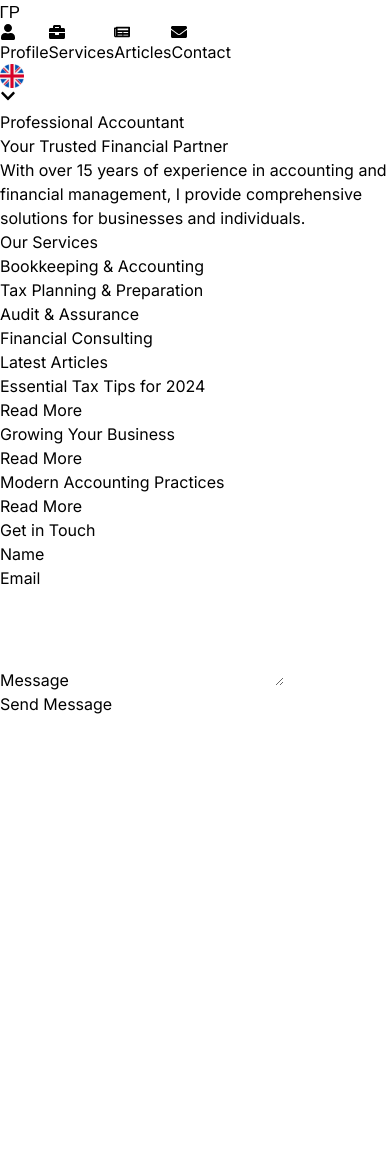
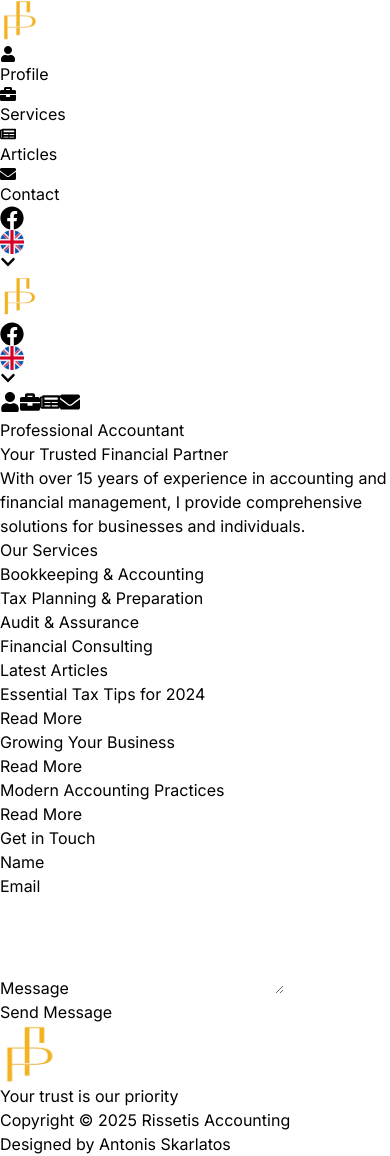
Before and after one commit to skarla21/rissetis-accountant, a Next.js app: page /en in a window 390 px wide. Before the commit the page ends 844 px from the top, so only its background shows below. Built offline with nearby package versions, Linux system fonts and the light colour scheme.

Commit message:
Add footer section with quotes in Greek and English, and integrate Footer component into the main layout. Update Navbar for improved mobile responsiveness and social media links.

```diff
--- a/messages/el.json
+++ b/messages/el.json
@@ -4,6 +4,9 @@
     "services": "Υπηρεσίες",
     "articles": "Άρθρα",
     "contact": "Επικοινωνία"
+  },
+  "footer": {
+    "quote": "Η αξιοπιστία σας είναι η βασική μας αξία"
   },
   "profile": {
     "title": "Επαγγελματίας Λογιστής",
--- a/messages/en.json
+++ b/messages/en.json
@@ -4,6 +4,9 @@
     "services": "Services",
     "articles": "Articles",
     "contact": "Contact"
+  },
+  "footer": {
+    "quote": "Your trust is our priority"
   },
   "profile": {
     "title": "Professional Accountant",
--- a/src/app/[locale]/page.tsx
+++ b/src/app/[locale]/page.tsx
@@ -4,6 +4,7 @@ import { useTranslations } from "next-intl";
 import { motion, useScroll, useSpring } from "framer-motion";
 import { useRef } from "react";
 import Navbar from "@/components/Navbar";
+import Footer from "@/components/Footer";
 
 export default function Home() {
   const t = useTranslations();
@@ -37,7 +38,7 @@ export default function Home() {
       <Navbar scrollToSection={scrollToSection} />
 
       {/* Main content */}
-      <main className="min-h-screen">
+      <main>
         {/* Profile Section */}
         <section
           id="profile"
@@ -177,6 +178,9 @@ export default function Home() {
             </motion.div>
           </div>
         </section>
+
+        {/* Footer */}
+        <Footer />
       </main>
     </div>
   );
--- /dev/null
+++ b/src/components/Footer.tsx
@@ -0,0 +1,45 @@
+import { useTranslations } from "next-intl";
+import Image from "next/image";
+import Link from "next/link";
+
+export default function Footer() {
+  const t = useTranslations("footer");
+
+  return (
+    <footer className="hidden md:block bg-gray-50 shadow-[0_4px_6px_-1px_rgba(0,0,0,0.1)] py-8 mt-16">
+      <div className="container mx-auto px-4">
+        <div className="flex flex-col items-center space-y-6">
+          {/* Logo */}
+          <Image
+            src="/assets/imgs/rissetis_logo.png"
+            alt="Rissetis Logo"
+            width={60}
+            height={60}
+            className="object-contain"
+          />
+
+          {/* Quote */}
+          <p className="text-gray-600 text-center italic max-w-2xl">
+            {t("quote")}
+          </p>
+
+          {/* Copyright and Credits */}
+          <div className="text-center text-gray-500 text-sm">
+            <p>Copyright © 2025 Rissetis Accounting</p>
+            <p>
+              Designed by{" "}
+              <Link
+                href="https://github.com/skarla21"
+                target="_blank"
+                rel="noopener noreferrer"
+                className="text-blue-600 hover:text-blue-800 transition-colors"
+              >
+                Antonis Skarlatos
+              </Link>
+            </p>
+          </div>
+        </div>
+      </div>
+    </footer>
+  );
+}
--- a/src/components/Navbar.tsx
+++ b/src/components/Navbar.tsx
@@ -1,10 +1,17 @@
 "use client";
 
 import { useTranslations } from "next-intl";
-import { FaUser, FaBriefcase, FaNewspaper, FaEnvelope } from "react-icons/fa";
+import {
+  FaUser,
+  FaBriefcase,
+  FaNewspaper,
+  FaEnvelope,
+  FaFacebook,
+} from "react-icons/fa";
 import LocaleSwitcher from "./LocaleSwitcher";
 import { motion } from "framer-motion";
 import { useState, useEffect } from "react";
+import Image from "next/image";
 
 interface NavbarProps {
   scrollToSection: (sectionId: string) => void;
@@ -40,71 +47,208 @@ export default function Navbar({ scrollToSection }: NavbarProps) {
   }, []);
 
   return (
-    <nav className="fixed top-0 left-0 right-0 bg-white shadow-md z-40">
+    <>
+      {/* Main Navbar - Hidden on mobile */}
+      <nav className="fixed top-0 left-0 right-0 bg-white shadow-md z-40 hidden md:block">
         <div className="container mx-auto px-4 py-4">
           <div className="flex justify-between items-center">
             {/* Logo */}
             <motion.button
               onClick={() => scrollToSection("profile")}
-            className="text-2xl font-bold text-blue-500 hover:text-blue-600"
+              className="flex items-center"
               whileHover={{ scale: 1.05 }}
               whileTap={{ scale: 0.95 }}
             >
-            ΓΡ
+              <Image
+                src="/assets/imgs/rissetis_logo.png"
+                alt="Rissetis Logo"
+                width={40}
+                height={40}
+                className="object-contain"
+              />
             </motion.button>
 
             {/* Navigation Links */}
             <div className="flex justify-center space-x-8">
+              <div className="relative group">
                 <button
                   onClick={() => scrollToSection("profile")}
                   className={`flex items-center space-x-2 ${
                     activeSection === "profile"
-                  ? "text-blue-600"
-                  : "text-gray-600 hover:text-blue-500"
+                      ? "text-blue-500"
+                      : "text-gray-600 group-hover:text-blue-600"
                   }`}
                 >
                   <FaUser />
                   <span>{t("navigation.profile")}</span>
                 </button>
+                <span
+                  className={`absolute -bottom-1 left-0 h-0.5 transition-all ${
+                    activeSection === "profile"
+                      ? "w-full bg-blue-500"
+                      : "w-0 bg-blue-600 group-hover:w-full"
+                  }`}
+                ></span>
+              </div>
+              <div className="relative group">
                 <button
                   onClick={() => scrollToSection("services")}
                   className={`flex items-center space-x-2 ${
                     activeSection === "services"
-                  ? "text-blue-600"
-                  : "text-gray-600 hover:text-blue-500"
+                      ? "text-blue-500"
+                      : "text-gray-600 group-hover:text-blue-600"
                   }`}
                 >
                   <FaBriefcase />
                   <span>{t("navigation.services")}</span>
                 </button>
+                <span
+                  className={`absolute -bottom-1 left-0 h-0.5 transition-all ${
+                    activeSection === "services"
+                      ? "w-full bg-blue-500"
+                      : "w-0 bg-blue-600 group-hover:w-full"
+                  }`}
+                ></span>
+              </div>
+              <div className="relative group">
                 <button
                   onClick={() => scrollToSection("articles")}
                   className={`flex items-center space-x-2 ${
                     activeSection === "articles"
-                  ? "text-blue-600"
-                  : "text-gray-600 hover:text-blue-500"
+                      ? "text-blue-500"
+                      : "text-gray-600 group-hover:text-blue-600"
                   }`}
                 >
                   <FaNewspaper />
                   <span>{t("navigation.articles")}</span>
                 </button>
+                <span
+                  className={`absolute -bottom-1 left-0 h-0.5 transition-all ${
+                    activeSection === "articles"
+                      ? "w-full bg-blue-500"
+                      : "w-0 bg-blue-600 group-hover:w-full"
+                  }`}
+                ></span>
+              </div>
+              <div className="relative group">
                 <button
                   onClick={() => scrollToSection("contact")}
                   className={`flex items-center space-x-2 ${
                     activeSection === "contact"
-                  ? "text-blue-600"
-                  : "text-gray-600 hover:text-blue-500"
+                      ? "text-blue-500"
+                      : "text-gray-600 group-hover:text-blue-600"
                   }`}
                 >
                   <FaEnvelope />
                   <span>{t("navigation.contact")}</span>
                 </button>
+                <span
+                  className={`absolute -bottom-1 left-0 h-0.5 transition-all ${
+                    activeSection === "contact"
+                      ? "w-full bg-blue-500"
+                      : "w-0 bg-blue-600 group-hover:w-full"
+                  }`}
+                ></span>
               </div>
+            </div>
+
+            {/* Right section with Locale Switcher and Social Media */}
+            <div className="flex items-center space-x-10">
+              {/* Social Media */}
+              <a
+                href="https://www.facebook.com/profile.php?id=100088632974282"
+                target="_blank"
+                rel="noopener noreferrer"
+                className="text-gray-600 hover:text-blue-600 transition-colors"
+              >
+                <FaFacebook size={24} />
+              </a>
 
               {/* Locale Switcher */}
               <LocaleSwitcher />
             </div>
           </div>
+        </div>
       </nav>
+
+      {/* Mobile Top Navbar - Logo and Right Section */}
+      <nav className="fixed top-0 left-0 right-0 bg-white shadow-md z-40 md:hidden">
+        <div className="container mx-auto px-4 py-4">
+          <div className="flex justify-between items-center">
+            {/* Logo */}
+            <motion.button
+              onClick={() => scrollToSection("profile")}
+              className="flex items-center"
+              whileHover={{ scale: 1.05 }}
+              whileTap={{ scale: 0.95 }}
+            >
+              <Image
+                src="/assets/imgs/rissetis_logo.png"
+                alt="Rissetis Logo"
+                width={40}
+                height={40}
+                className="object-contain"
+              />
+            </motion.button>
+
+            {/* Right section with Locale Switcher and Social Media */}
+            <div className="flex items-center space-x-10">
+              {/* Social Media */}
+              <a
+                href="https://www.facebook.com/profile.php?id=100088632974282"
+                target="_blank"
+                rel="noopener noreferrer"
+                className="text-gray-600 hover:text-blue-600 transition-colors"
+              >
+                <FaFacebook size={24} />
+              </a>
+
+              {/* Locale Switcher */}
+              <LocaleSwitcher />
+            </div>
+          </div>
+        </div>
+      </nav>
+
+      {/* Mobile Navigation Links - Bottom Fixed */}
+      <div className="md:hidden fixed bottom-0 left-0 right-0 bg-white shadow-[0_-4px_6px_-1px_rgba(0,0,0,0.1)] z-40">
+        <div className="container mx-auto px-4 py-3">
+          <div className="flex justify-around items-center">
+            <button
+              onClick={() => scrollToSection("profile")}
+              className={`flex flex-col items-center ${
+                activeSection === "profile" ? "text-blue-500" : "text-gray-600"
+              }`}
+            >
+              <FaUser size={20} />
+            </button>
+            <button
+              onClick={() => scrollToSection("services")}
+              className={`flex flex-col items-center ${
+                activeSection === "services" ? "text-blue-500" : "text-gray-600"
+              }`}
+            >
+              <FaBriefcase size={20} />
+            </button>
+            <button
+              onClick={() => scrollToSection("articles")}
+              className={`flex flex-col items-center ${
+                activeSection === "articles" ? "text-blue-500" : "text-gray-600"
+              }`}
+            >
+              <FaNewspaper size={20} />
+            </button>
+            <button
+              onClick={() => scrollToSection("contact")}
+              className={`flex flex-col items-center ${
+                activeSection === "contact" ? "text-blue-500" : "text-gray-600"
+              }`}
+            >
+              <FaEnvelope size={20} />
+            </button>
+          </div>
+        </div>
+      </div>
+    </>
   );
 }
```
Also changed, not shown: public/assets/imgs/rissetis_logo.png (added). Lines whose indentation alone changed are shown as unchanged.
